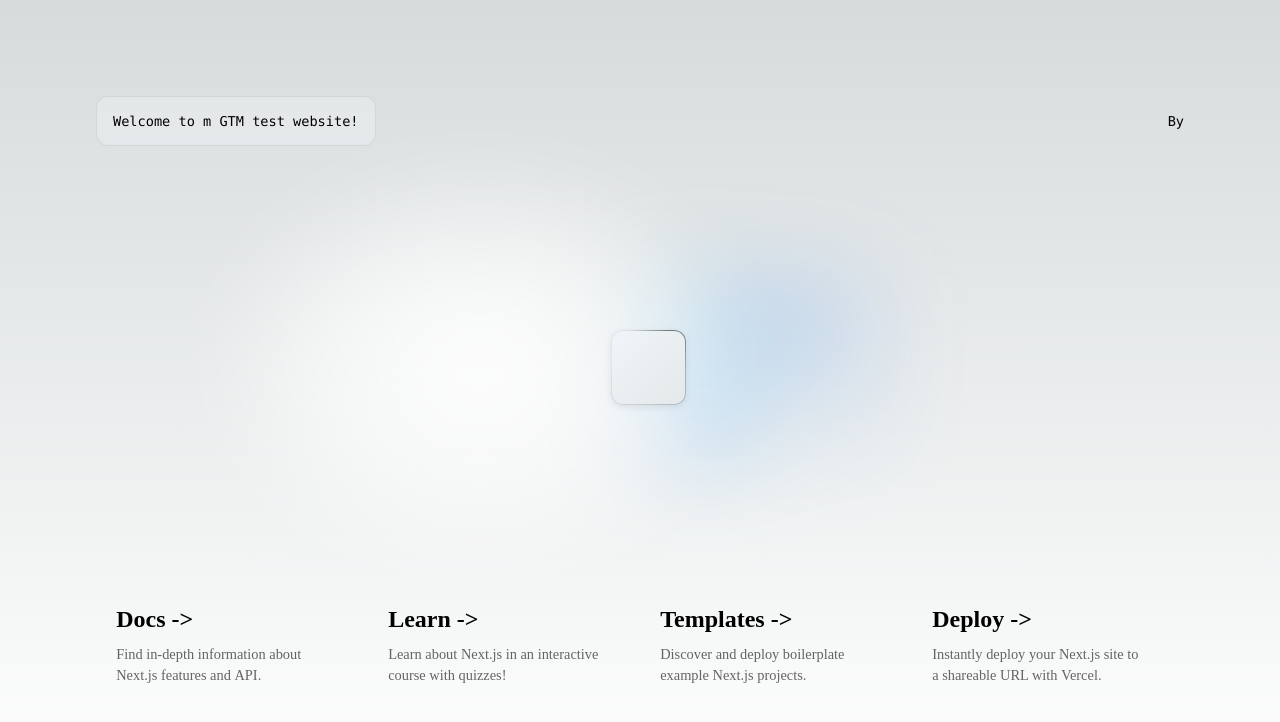
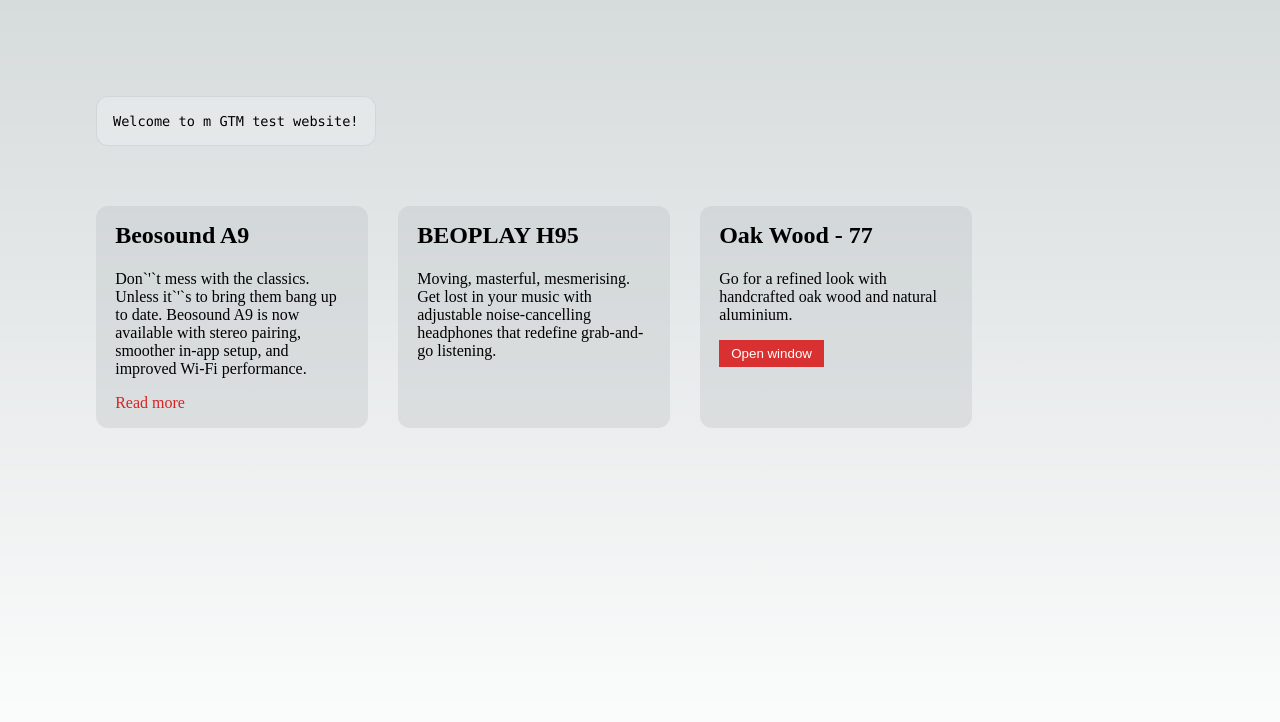
Before and after one commit to ATK3Shape/nextjs-gtm-experiment, a Next.js app: page / in a window 1280 px wide. Shown: the top 722 px of the page. Built offline with nearby package versions, Linux system fonts and the light colour scheme.

Commit message:
Update UI

```diff
--- a/src/pages/index.tsx
+++ b/src/pages/index.tsx
@@ -1,4 +1,5 @@
 import Head from 'next/head'
+import { useState } from 'react'
 // import Image from 'next/image'
 // import { Inter } from 'next/font/google'
 import styles from '../styles/Home.module.css'
@@ -6,10 +7,12 @@
 // const inter = Inter({ subsets: ['latin'] })
 
 export default function Home() {
+  const [isOpen, setIsOpen] = useState(false)
+
   return (
     <>
       <Head>
-        <title>Create Next App</title>
+        <title>Home</title>
         <meta name="description" content="Generated by create next app" />
         <meta name="viewport" content="width=device-width, initial-scale=1" />
         <link rel="icon" href="/favicon.ico" />
@@ -17,102 +20,23 @@
       <main className={styles.main}>
         <div className={styles.description}>
           <p>Welcome to m GTM test website!</p>
-          <div>
-            <a
-              href="https://vercel.com?utm_source=create-next-app&utm_medium=default-template&utm_campaign=create-next-app"
-              target="_blank"
-              rel="noopener noreferrer"
-            >
-              By{' '}
-              {/* <Image
-                src="/vercel.svg"
-                alt="Vercel Logo"
-                className={styles.vercelLogo}
-                width={100}
-                height={24}
-                priority
-              /> */}
-            </a>
-          </div>
-        </div>
-
-        <div className={styles.center}>
-          {/* <Image
-            className={styles.logo}
-            src="/next.svg"
-            alt="Next.js Logo"
-            width={180}
-            height={37}
-            priority
-          /> */}
-          <div className={styles.thirteen}>
-            {/* <Image
-              src="/thirteen.svg"
-              alt="13"
-              width={40}
-              height={31}
-              priority
-            /> */}
-          </div>
         </div>
 
         <div className={styles.grid}>
-          <a
-            href="https://nextjs.org/docs?utm_source=create-next-app&utm_medium=default-template&utm_campaign=create-next-app"
-            className={styles.card}
-            target="_blank"
-            rel="noopener noreferrer"
-          >
-            <h2>
-              Docs <span>-&gt;</span>
-            </h2>
-            <p>
-              Find in-depth information about Next.js features and&nbsp;API.
-            </p>
-          </a>
-
-          <a
-            href="https://nextjs.org/learn?utm_source=create-next-app&utm_medium=default-template&utm_campaign=create-next-app"
-            className={styles.card}
-            target="_blank"
-            rel="noopener noreferrer"
-          >
-            <h2>
-              Learn <span>-&gt;</span>
-            </h2>
-            <p>
-              Learn about Next.js in an interactive course with&nbsp;quizzes!
-            </p>
-          </a>
-
-          <a
-            href="https://vercel.com/templates?framework=next.js&utm_source=create-next-app&utm_medium=default-template&utm_campaign=create-next-app"
-            className={styles.card}
-            target="_blank"
-            rel="noopener noreferrer"
-          >
-            <h2>
-              Templates <span>-&gt;</span>
-            </h2>
-            <p>
-              Discover and deploy boilerplate example Next.js&nbsp;projects.
-            </p>
-          </a>
-
-          <a
-            href="https://vercel.com/new?utm_source=create-next-app&utm_medium=default-template&utm_campaign=create-next-app"
-            className={styles.card}
-            target="_blank"
-            rel="noopener noreferrer"
-          >
-            <h2>
-              Deploy <span>-&gt;</span>
-            </h2>
-            <p>
-              Instantly deploy your Next.js site to a shareable URL
-              with&nbsp;Vercel.
-            </p>
-          </a>
+          <div className={styles.productCard}>
+            <h2>Beosound A9</h2>
+            <p>Don`&apos;`t mess with the classics. Unless it`&apos;`s to bring them bang up to date. Beosound A9 is now available with stereo pairing, smoother in-app setup, and improved Wi-Fi performance.</p>
+            <a href="/about">Read more</a>
+          </div>
+          <div className={styles.productCard}>
+            <h2>BEOPLAY H95</h2>
+            <p>Moving, masterful, mesmerising. Get lost in your music with adjustable noise-cancelling headphones that redefine grab-and-go listening.</p>
+          </div>
+          <div className={styles.productCard}>
+            <h2>Oak Wood - 77</h2>
+            <p>Go for a refined look with handcrafted oak wood and natural aluminium.</p>
+            <button onClick={() => setIsOpen(true)}>Open window</button>
+          </div>
         </div>
       </main>
     </>
--- a/src/styles/Home.module.css
+++ b/src/styles/Home.module.css
@@ -1,8 +1,8 @@
 .main {
   display: flex;
   flex-direction: column;
-  justify-content: space-between;
-  align-items: center;
+  /* justify-content: space-between; */
+  /* align-items: center; */
   padding: 6rem;
   min-height: 100vh;
 }
@@ -16,6 +16,7 @@
   width: 100%;
   z-index: 2;
   font-family: var(--font-mono);
+  margin-bottom: 60px;
 }
 
 .description a {
@@ -44,6 +45,7 @@
   grid-template-columns: repeat(4, minmax(25%, auto));
   width: var(--max-width);
   max-width: 100%;
+  column-gap: 30px;
 }
 
 .card {
@@ -149,6 +151,39 @@
     rgba(var(--tile-end-rgb), 1)
   );
   background-clip: content-box;
+}
+
+.productCard {
+  padding: 1rem 1.2rem;
+  border-radius: var(--border-radius);
+  background: rgba(var(--card-rgb), 0.3);
+}
+
+.productCard p {
+  margin-top: 1.3rem;
+}
+
+.productCard a {
+  color: #d62424;
+  margin-top: 1rem;
+  display: inline-block;
+}
+
+.productCard button {
+  background-color: #d93131;
+  margin-top: 1rem;
+  padding: 6px 12px;
+  border: none;
+  color: #fff;
+  cursor: pointer;
+}
+
+.back {
+  margin-bottom: 30px;
+}
+
+.back a {
+  color: #d62424;
 }
 
 /* Enable hover only on non-touch devices */
```
Also changed, not shown: src/pages/about.tsx (added, +21 -0 lines).
